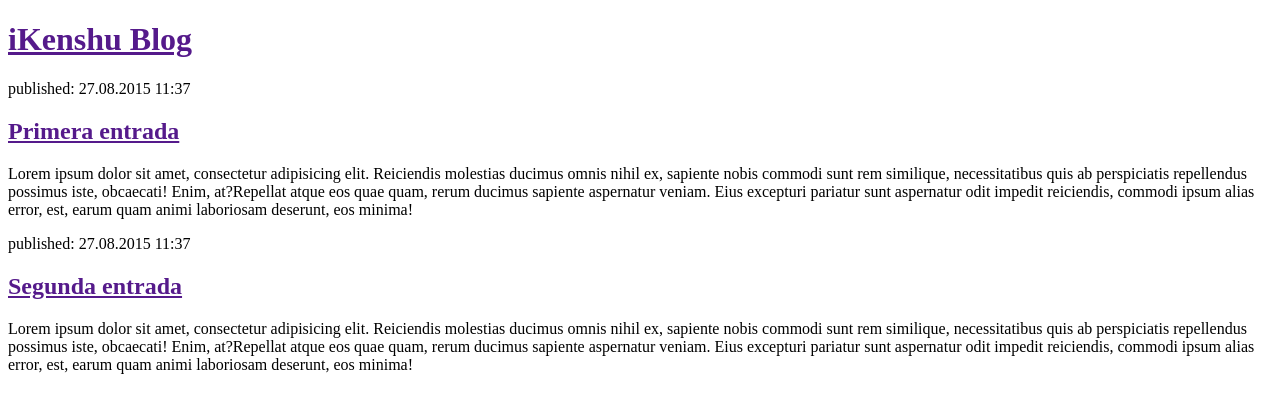
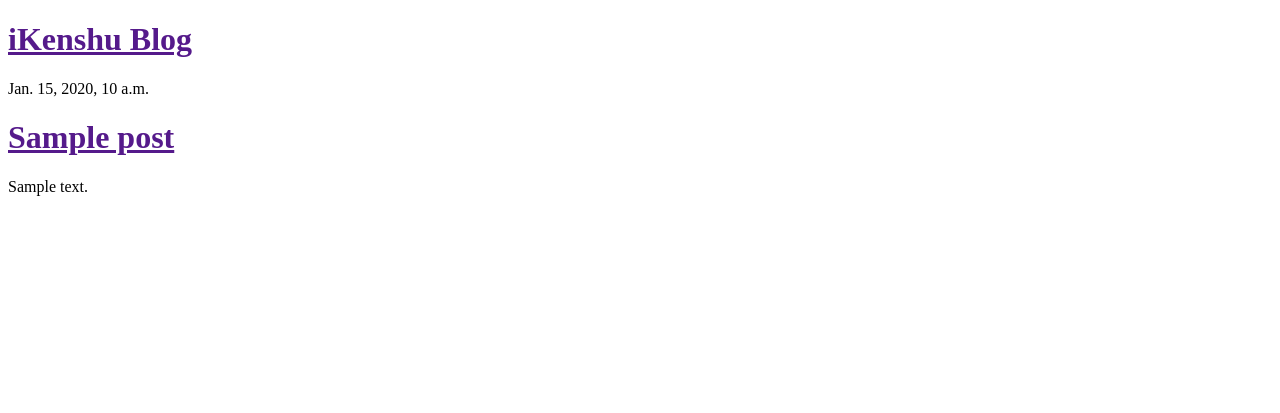
Before and after one commit to iKenshu/Blog-django, a Django app: template Blog/templates/blog/post_list.html in a window 1280 px wide. Shown: the top 413 px of the page. Run offline with Django 3.2, Linux system fonts and the light colour scheme; the template is opened without the code that fills it: values that come from a table or form of the project are taken from there, others are empty; tables that the repository leaves empty hold one stand-in row (values such as "Sample post").

Commit message:
Modificando templates

```diff
--- a/Blog/templates/blog/post_list.html
+++ b/Blog/templates/blog/post_list.html
@@ -9,16 +9,12 @@
 		<h1><a href="">iKenshu Blog</a></h1>
 	</div>
 
-	<div>
-		<p>published: 27.08.2015 11:37</p>
-		<h2><a href="">Primera entrada</a></h2>
-		<p>Lorem ipsum dolor sit amet, consectetur adipisicing elit. Reiciendis molestias ducimus omnis nihil ex, sapiente nobis commodi sunt rem similique, necessitatibus quis ab perspiciatis repellendus possimus iste, obcaecati! Enim, at?Repellat atque eos quae quam, rerum ducimus sapiente aspernatur veniam. Eius excepturi pariatur sunt aspernatur odit impedit reiciendis, commodi ipsum alias error, est, earum quam animi laboriosam deserunt, eos minima!</p>
-	</div>
-
-	<div>
-		<p>published: 27.08.2015 11:37</p>
-		<h2><a href="">Segunda entrada</a></h2>
-		<p>Lorem ipsum dolor sit amet, consectetur adipisicing elit. Reiciendis molestias ducimus omnis nihil ex, sapiente nobis commodi sunt rem similique, necessitatibus quis ab perspiciatis repellendus possimus iste, obcaecati! Enim, at?Repellat atque eos quae quam, rerum ducimus sapiente aspernatur veniam. Eius excepturi pariatur sunt aspernatur odit impedit reiciendis, commodi ipsum alias error, est, earum quam animi laboriosam deserunt, eos minima!</p>
-	</div>
+	{% for post in posts %}
+		<div>
+			<p>{{ post.published_date }}</p>
+			<h1><a href="">{{ post.title }}</a></h1>
+			<p> {{post.text|linebreaks }}</p>
+		</div>
+	{% endfor %}
 </body>
 </html>
--- a/Blog/views.py
+++ b/Blog/views.py
@@ -1,4 +1,7 @@
 from django.shortcuts import render
+from django.utils import timezone
+from .models import Post
 
 def post_list(request):
-	return render(request, 'blog/post_list.html', {})
+	posts = Post.objects.filter(published_date__lte=timezone.now()).order_by('published_date')
+	return render(request, 'blog/post_list.html', {'posts':posts})
```
